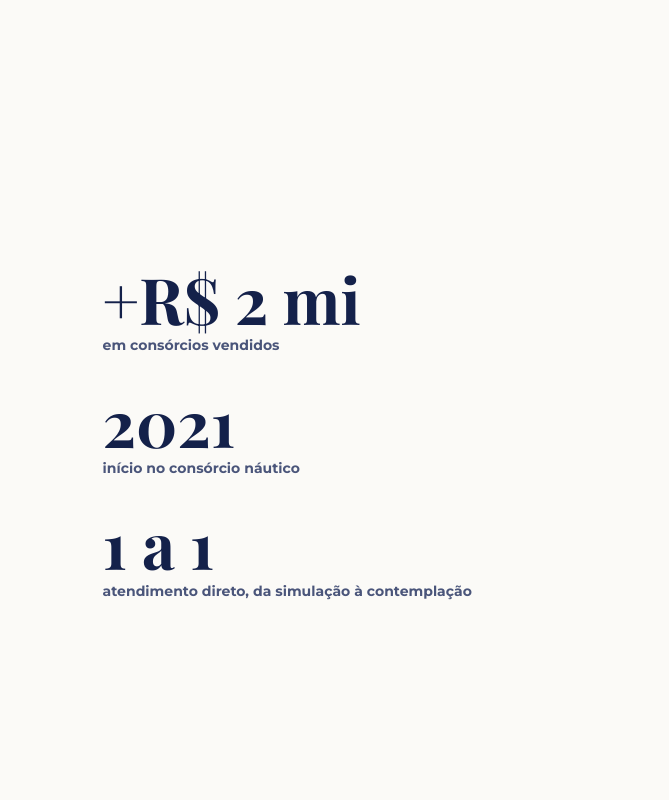
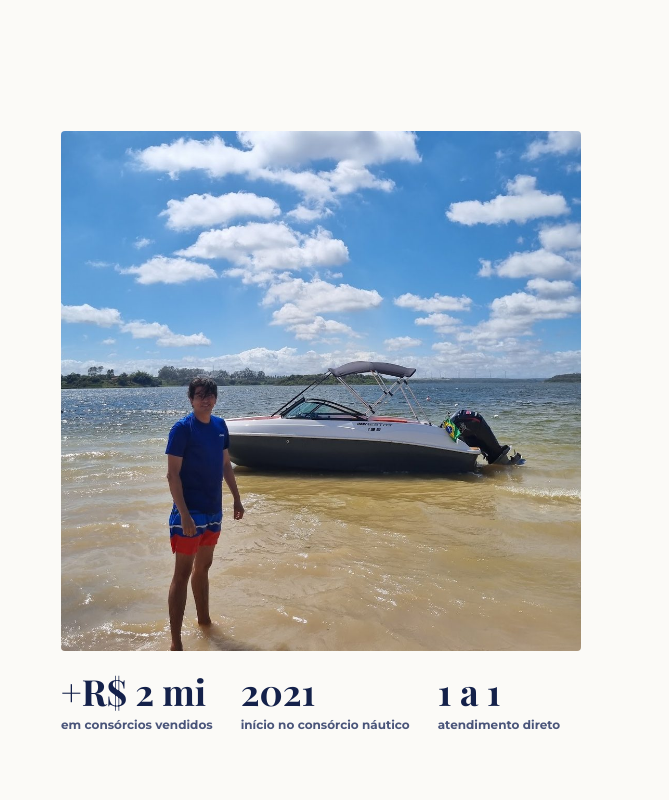
Before and after one commit to RomelMeneses/tudoconsorcios.com.br, a plain HTML site: page consorcio/index.html in a window 1280 px wide. Shown: the part 4240-5040 px from the top of the page, 611-1280 px from the left. Drawn offline with nearby package versions, Linux system fonts and the light colour scheme; a web font is replaced by a local one.

Commit message:
Site: fotos reais (ponte no Primeiro jet, lancha no Quem sou, lancha na chamada final)
Co-Authored-By: Claude Opus 5.5 <noreply@anthropic.com>
Claude-Session: https://claude.ai/code/session_01DF7R5jZWZZYSBnoYQnT46o

```diff
--- a/consorcio/index.html
+++ b/consorcio/index.html
@@ -151,6 +151,12 @@ footer a{color:var(--ink)}
 .og{margin-top:18px;color:var(--y);font-weight:800;font-size:14px}
 @media(max-width:960px){.why{grid-template-columns:1fr 1fr}.why div{border-right:0;margin-right:0;padding-right:12px}.obs{grid-template-columns:1fr 1fr}}
 @media(max-width:560px){.why{grid-template-columns:1fr}.obs{grid-template-columns:1fr}.faixa{font-size:14px}.faixa u{display:inline-block;margin:6px 0 0}}
+
+.who-ph img{width:100%;aspect-ratio:1/1;object-fit:cover;object-position:50% 88%;border-radius:4px}
+.who-ph .bignums{flex-direction:row;padding-left:0;gap:28px;margin-top:22px;flex-wrap:wrap}
+.who-ph .bignums b{font-size:clamp(28px,3.2vw,36px)}
+.who-ph .bignums span{font-size:12px}
+.final{position:relative;background:linear-gradient(rgba(11,20,51,.78),rgba(11,20,51,.86)),url(../midia/site/lancha-relax.jpg) center 70%/cover}
 </style>
 </head>
 <body>
@@ -226,7 +232,7 @@ footer a{color:var(--ink)}
 
 <section id="primeiro-jet" class="paper">
   <div class="wrap split rev">
-    <div class="media"><img src="../midia/site/jet-azul.jpg" alt="Jet ski seminovo em destaque"><span class="tag">CAMINHO 01</span></div>
+    <div class="media"><img src="../midia/site/romel-ponte.jpg" alt="Romel Meneses num jet ski no rio, com a Ponte Estaiada de Teresina ao fundo" style="object-position:50% 60%"><span class="tag">CAMINHO 01</span></div>
     <div>
       <p class="ey">Primeiro jet</p>
       <h2>Entre na náutica <i>com um seminovo.</i></h2>
@@ -269,10 +275,13 @@ footer a{color:var(--ink)}
         <div class="lg w bb"><img class="t" src="../midia/site/logo-bb-txt.webp" alt="Representante autorizado"><img class="l" src="../midia/site/logo-bb.webp" alt="BB Consórcios"></div>
       </div>
     </div>
-    <div class="bignums">
-      <div><b>+R$ 2 mi</b><span>em consórcios vendidos</span></div>
-      <div><b>2021</b><span>início no consórcio náutico</span></div>
-      <div><b>1 a 1</b><span>atendimento direto, da simulação à contemplação</span></div>
+    <div class="who-ph">
+      <img src="../midia/site/romel-lancha.jpg" alt="Romel Meneses ao lado de uma lancha, num banco de areia">
+      <div class="bignums">
+        <div><b>+R$ 2 mi</b><span>em consórcios vendidos</span></div>
+        <div><b>2021</b><span>início no consórcio náutico</span></div>
+        <div><b>1 a 1</b><span>atendimento direto</span></div>
+      </div>
     </div>
   </div>
 </section>
```
Also changed, not shown: midia/site/lancha-relax.jpg (added), midia/site/romel-lancha.jpg (added), midia/site/romel-ponte.jpg (added).
